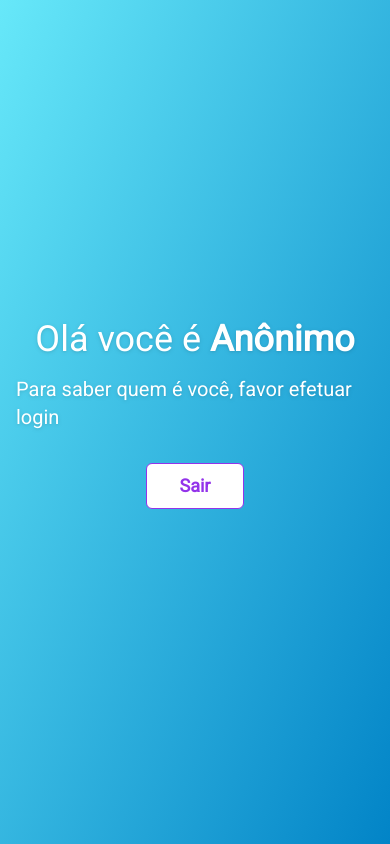
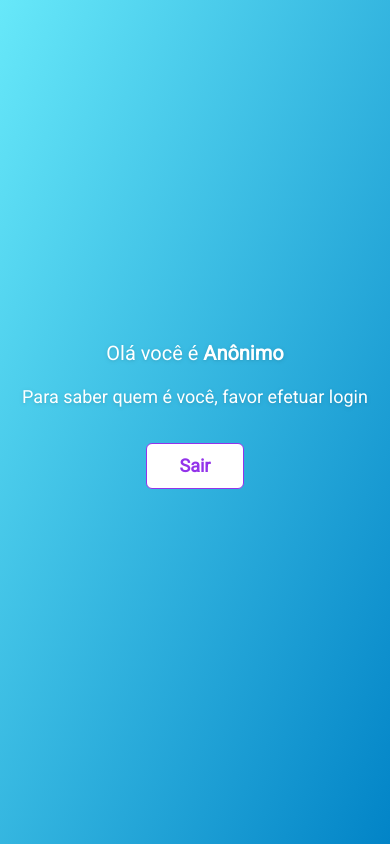
Before and after one commit to LeoFuna/who-am-i, a Next.js app: page / in a window 390 px wide. Built offline with nearby package versions, Linux system fonts and the light colour scheme; no server answers.

Commit message:
styles: mobile style view

```diff
--- a/src/pages/accounts/register.tsx
+++ b/src/pages/accounts/register.tsx
@@ -49,7 +49,7 @@ const Register = () => {
     <>
       <Head><title>Cadastro</title></Head>
       <main className={`flex items-center justify-center h-screen w-screen bg-gradient-to-br from-cyan-300 to-sky-600 ${inter.className}`}>
-        <div className="bg-white rounded-lg flex flex-col items-center justify-center w-2/6 py-10 gap-2 shadow-2xl">
+        <div className="bg-white rounded-lg flex flex-col items-center justify-center lg:w-2/6 w-5/6 py-10 lg:py-2 gap-2 shadow-2xl">
           <h1 className="text-2xl font-bold text-purple-600 drop-shadow-md">CADASTRO</h1>
           <div className="px-7 py-4 flex flex-col gap-4 w-full">
             <p>Nome Completo</p>
--- a/src/pages/auth/signin.tsx
+++ b/src/pages/auth/signin.tsx
@@ -25,7 +25,7 @@ export default function SignIn({ providers }: InferGetServerSidePropsType<typeof
     <>
       <Head><title>Login</title></Head>
       <main className="flex items-center justify-center h-screen w-screen bg-gradient-to-br from-cyan-300 to-sky-600">
-        <div className="bg-white rounded-lg flex flex-col items-center justify-center w-2/6 py-10 gap-2 shadow-2xl">
+        <div className="bg-white rounded-lg flex flex-col items-center justify-center lg:w-2/6 w-5/6 py-10 lg:py-6 gap-2 shadow-2xl">
           <h1 className="text-2xl font-bold text-purple-600 drop-shadow-md">ÁREA DE LOGIN</h1>
           <div className="px-7 py-4 flex flex-col gap-4 w-full">
             <p>Email</p>
--- a/src/pages/index.tsx
+++ b/src/pages/index.tsx
@@ -20,8 +20,8 @@ export default function Home() {
     <>
       <Head><title>Home</title></Head>
       <main className={`flex flex-col items-center justify-center h-screen w-screen bg-gradient-to-br from-cyan-300 to-sky-600 ${inter.className}`}>
-        <h1 className='text-4xl text-white drop-shadow'>Olá você é <span className='font-bold'>{session?.user?.name || 'Anônimo'}</span></h1>
-        <h2 className='text-xl text-white m-4 drop-shadow'>{getQuestion(!!session)}</h2>
+        <h1 className='text-xl lg:text-4xl text-white drop-shadow'>Olá você é <span className='font-bold'>{session?.user?.name || 'Anônimo'}</span></h1>
+        <h2 className='text-lg lg:text-xl text-white m-4 drop-shadow'>{getQuestion(!!session)}</h2>
         <div className={styles.buttonsDiv}>
           {!!session && <button className={styles.button} disabled={!session} onClick={() => router.push('/users')}>Sim</button>}
           <button className={styles.buttonLogout} onClick={() => handleLogout(router)}>{getSignoutButtonText(!!session)}</button>
--- a/src/pages/users/index.tsx
+++ b/src/pages/users/index.tsx
@@ -32,7 +32,7 @@ function Users({ avatarUrl }: InferGetServerSidePropsType<typeof getServerSidePr
     <>
       <Head><title>Detalhes</title></Head>
       <div className={`flex items-center justify-center h-screen w-screen bg-gradient-to-br from-cyan-300 to-sky-600 ${inter.className}`}>
-        <main className='bg-white rounded-lg flex flex-col items-center justify-center w-2/6 py-10 gap-2 shadow-2xl'>
+        <main className='bg-white rounded-lg flex flex-col items-center justify-center lg:w-2/6 w-5/6 py-10 gap-2 shadow-2xl'>
           {(!!avatarUrl || !!session?.user?.image) &&
             <Image
               src={session?.user?.image || avatarUrl}
```
